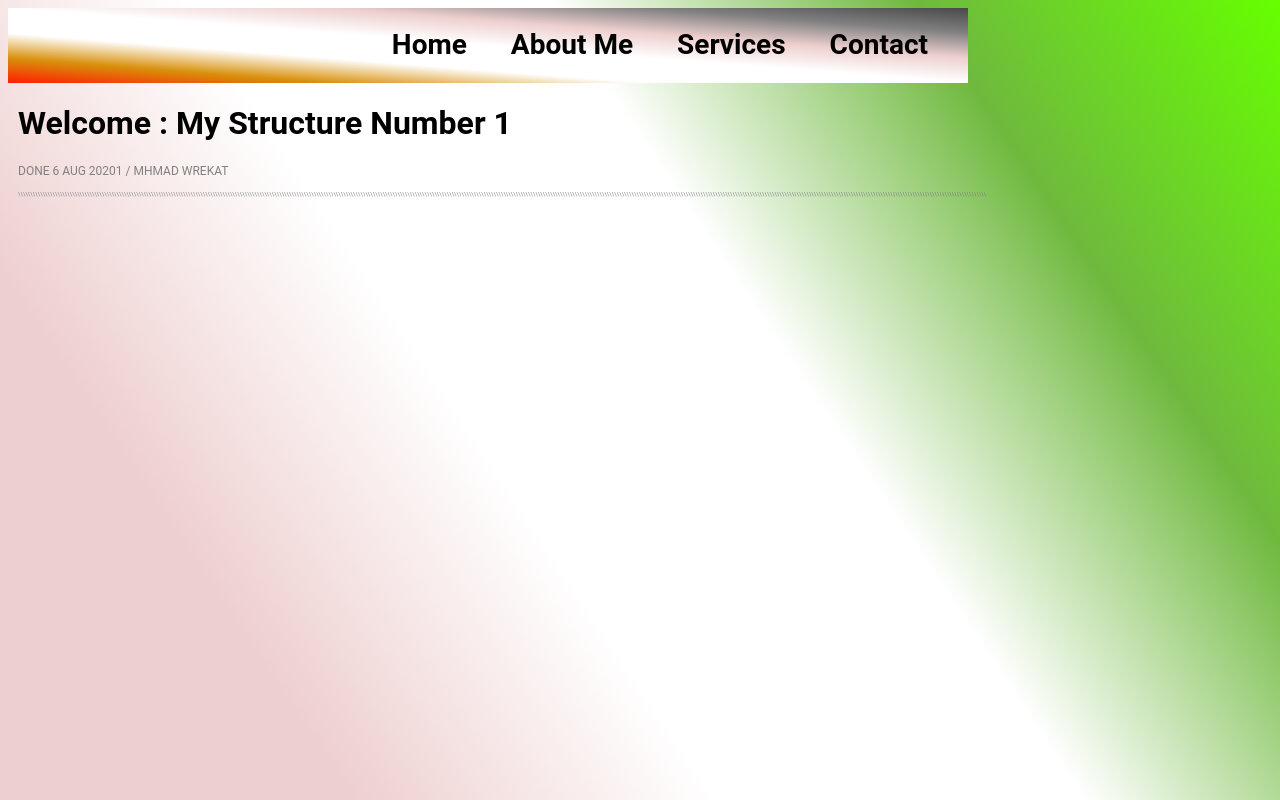
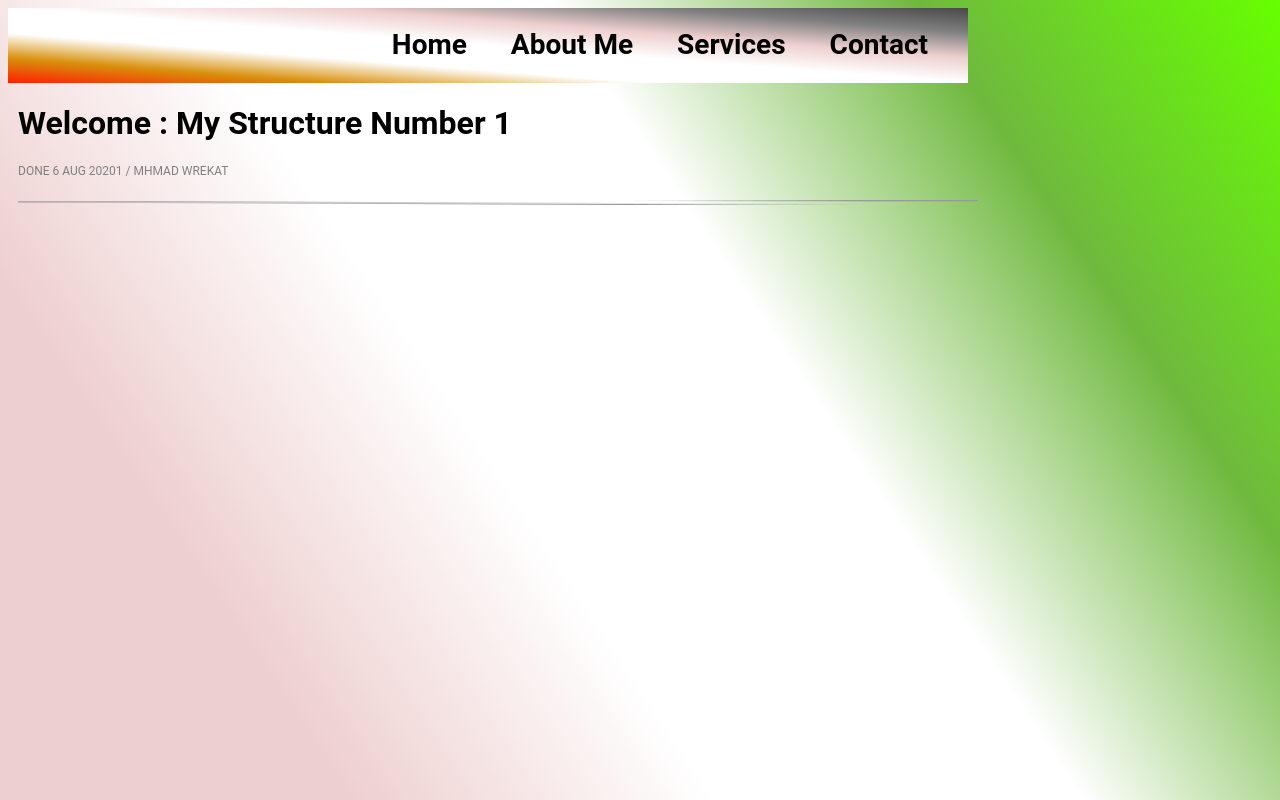
Before and after one commit to mhmadwrekatt/my, a plain HTML site: page index.html in a window 1280 px wide. Shown: the top 800 px of the page. Drawn offline with Linux system fonts and the light colour scheme.

Commit message:
final add

```diff
--- a/index.html
+++ b/index.html
@@ -21,7 +21,8 @@
         <main>
 <h1>Welcome : My Structure Number 1</h1>
 <p>DONE 6 AUG 20201 / MHMAD WREKAT</p>
-<p>\\\\\\\\\\\\\\\\\\\\\\\\\\\\\\\\\\\\\\\\\\\\\\\\\\\\\\\\\\\\\\\\\\\\\\\\\\\\\\\\\\\\\\\\\\\\\\\\\\\\\\\\\\\\\\\\\\\\\\\\\\\\\\\\\\\\\\\\\\\\\\\\\\\\\\\\\\\\\\\\\\\\\\\\\\\\\\\\\\\\\\\\\\\\\\\\\\\\\\\\\\\\\\\\\\\\\\\\\\\\\\\\\\\\\\\\\\\\\\\\\\\\\\\\\\\\\\\\\\\\\\\\\\\\\\\\\\\\\\\\\\\\\\\\\\\\\\\\\\\\\\\\\\\\\\\\\\\\\\\\\\\\\\\\\\\\\\\\\\\\\\\\\\\\\\\\\\\\\\\\\\\\\\\\\\\\\\\\\\\\\\\\\\\\\\\\\</p>
+        <img src='./img/hr-img.png' alt='hr' width='960px' height="5px">
+
 <!---------------------------------------------->
 <br><br><br><br><br><br><br><br><br><br><br><br><br><br><br>
 <br><br><br><br><br><br><br><br><br><br><br><br><br><br><br>
@@ -37,6 +38,7 @@
 
 
 <!--------------------------------------------->
+        <img src='./img/hr-img.png' alt='hr' width='960px' height="5px">
         </main>
         <footer>
             <section>
--- a/style.css
+++ b/style.css
@@ -36,11 +36,7 @@ body p:nth-child(2)
     color : grey ;
     font-size: 12px ;
 }
-body p:nth-child(3)
-{
-    color : grey ;
-    font-size: 6px ;
-}
+
 
 body
 {
```
Also changed, not shown: img/hr-img.png (added).
